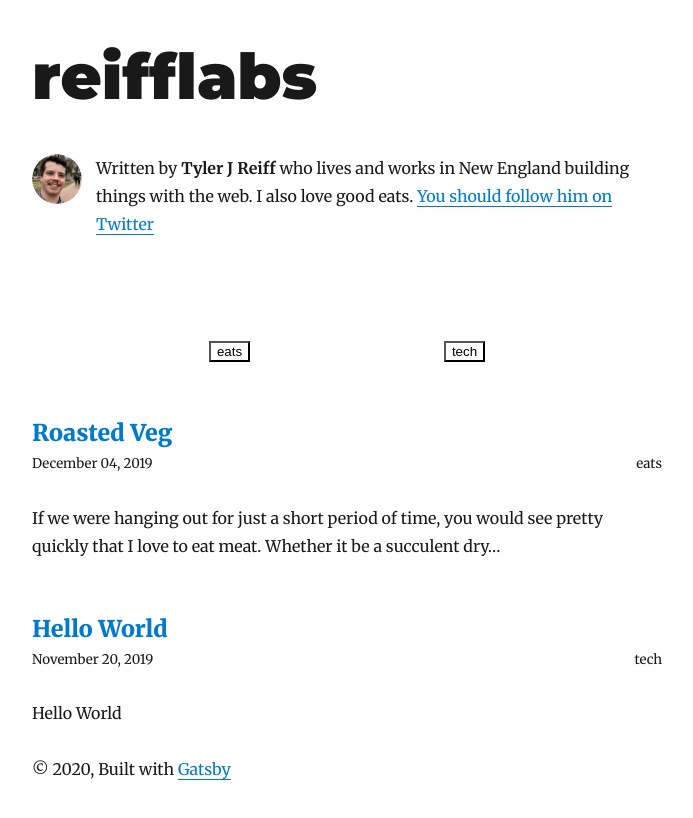
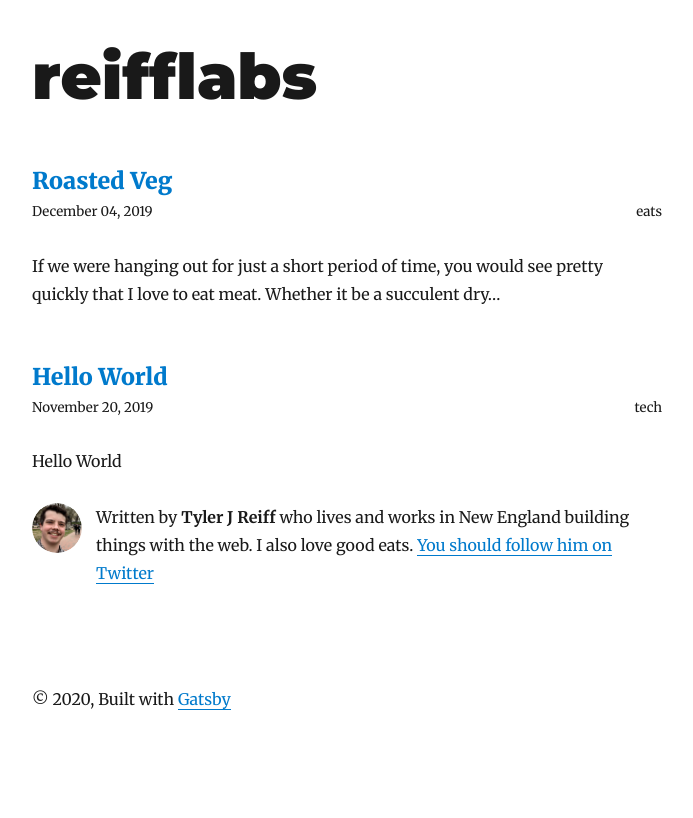
Before and after one commit to thetylerreiff/reifflabs.com, a Gatsby site: page / in a window 1280 px wide. Shown: the whole page, without its empty margins (293-986 px from the left). Built offline with nearby package versions, Linux system fonts and the light colour scheme; Gatsby itself is replaced by a stand-in of ours; some packages are replaced by stand-ins of ours.

Commit message:
reomve tag filter

```diff
--- a/content/blog/roasted-veg/index.md
+++ b/content/blog/roasted-veg/index.md
@@ -46,6 +46,6 @@ Enjoy on a salad, as a side dish, or anyway you please.
 
 ---
 
-*If you want to see more, [follow my Instagram](https://www.instagram.com/tjrcooks/)*
+*If you want to see more, [follow my Instagram](https://www.instagram.com/mixedbageats/)*
 
 ![chicken soup with potatoes and dill](soup.jpg)
--- a/src/components/layout.js
+++ b/src/components/layout.js
@@ -52,6 +52,7 @@ class Layout extends React.Component {
       )
     }
     return (
+      <>
         <div
           style={{
             marginLeft: `auto`,
@@ -67,7 +68,8 @@ class Layout extends React.Component {
             {` `}
           <a href="https://www.gatsbyjs.org">Gatsby</a>
         </footer>
-      </div>
+        </div >
+      </>
     )
   }
 }
--- a/src/pages/index.js
+++ b/src/pages/index.js
@@ -6,7 +6,7 @@ import Layout from "../components/layout"
 import SEO from "../components/seo"
 import { rhythm } from "../utils/typography"
 
-function BlogIndex({ data , location }) {
+function BlogIndex({ data, location }) {
   const [tags, setTags] = useState([])
   const [activeTag, setActiveTag] = useState(null)
 
@@ -15,7 +15,7 @@ function BlogIndex({ data , location }) {
     const posts = data.allMarkdownRemark.edges
     const allTags = posts.map(({ node }) => node.frontmatter.tags).flat();
     setTags(allTags)
-  },[data.allMarkdownRemark.edges])
+  }, [data.allMarkdownRemark.edges])
 
   function handleTagFilter(tag) {
     if (activeTag && activeTag === tag) {
@@ -30,30 +30,10 @@ function BlogIndex({ data , location }) {
   return (
     <Layout location={location} title={siteTitle}>
       <SEO title="All posts" />
-      <Bio />
-      <div style={{
-        display: 'flex',
-        justifyContent: 'space-around',
-        margin: '0 5rem',
-      }}>
-        {tags.map(i => (
-          <span key={i}>
-            <button
-              type="button"
-              onClick={() => handleTagFilter(i)}
-              style={{
-                background: 'none',
-                boxShadow: i===activeTag ? '0 2px 3px rgba(0,0,0,0.12), 0 2px 2px rgba(0,0,0,0.24)': null,
-                fontWeight: i===activeTag ? 700 : null,
-                fontSize: i===activeTag ? '1.25rem' : null,
-                transition: 'font-size 0.33s'
-              }}
-            >
-              {i}
-            </button>
-          </span>
-        ))}
-      </div>
+      <section>
+
+      </section>
+      <section>
         {posts
           .filter(({ node }) => activeTag ? node.frontmatter.tags.includes(activeTag) : true)
           .map(({ node }) => {
@@ -90,6 +70,9 @@ function BlogIndex({ data , location }) {
               </article>
             )
           })}
+      </section>
+
+      <Bio />
     </Layout>
   )
 }
```
Lines whose indentation alone changed are shown as unchanged.
